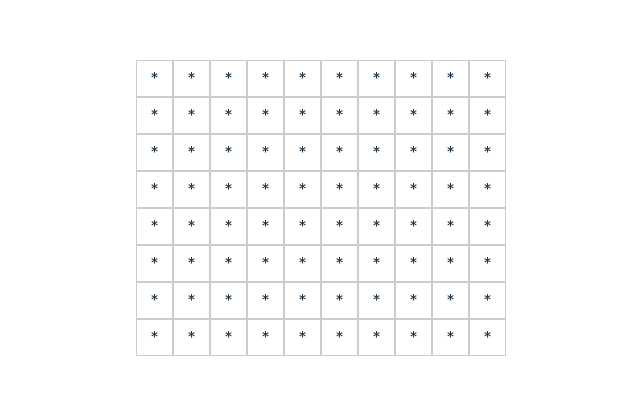
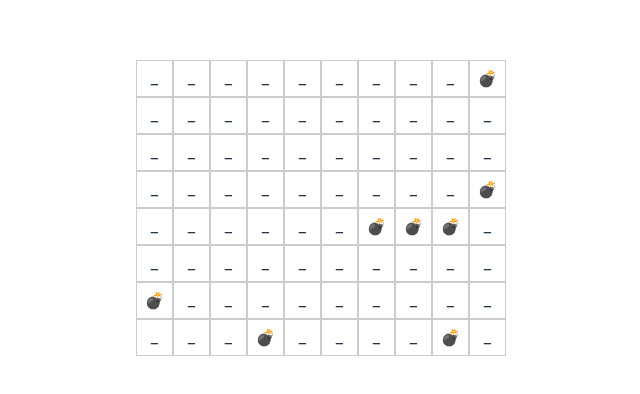
Before and after one commit to nascarsayan/react-stack, a Preact app in the folder mine-sweeper/: page / in a window 1280 px wide. Shown: the part 192-586 px from the top of the page, without its empty margins (319-959 px from the left). Built offline with nearby package versions, Linux system fonts and the light colour scheme.

Commit message:
show generated mines

```diff
--- a/mine-sweeper/src/app.tsx
+++ b/mine-sweeper/src/app.tsx
@@ -1,4 +1,4 @@
-import { useState } from 'preact/hooks';
+import { useState, useEffect } from 'preact/hooks';
 
 import './app.css'
 
@@ -9,6 +9,10 @@ type Cell = {
 export function App() {
 
   const [board, setBoard] = useState<Array<Array<Cell>>>([])
+
+  useEffect(() => {
+    createBoard()
+  }, [])
 
   let numRows = 8
   let numCols = 10
@@ -50,22 +54,22 @@ export function App() {
     setBoard(newBoard)
   }
 
-  function getRow() {
-    return (
-      <div className="row">
-        {
-          new Array(numCols).fill(0).map(
-            _ => <div className="cell"> * </div>
-          )
-        }
-      </div>
-    )
-  }
-
   return (
     <div id="app">
       {
-        new Array(numRows).fill(0).map(_ => getRow())
+        board.map(
+          row => (
+            <div className="row">
+              {
+                row.map(
+                  cell => <div className="cell">
+                    {cell.isMine ? '💣' : '_'}
+                  </div>
+                )
+              }
+            </div>
+          )
+        )
       }
     </div>
   )
```
